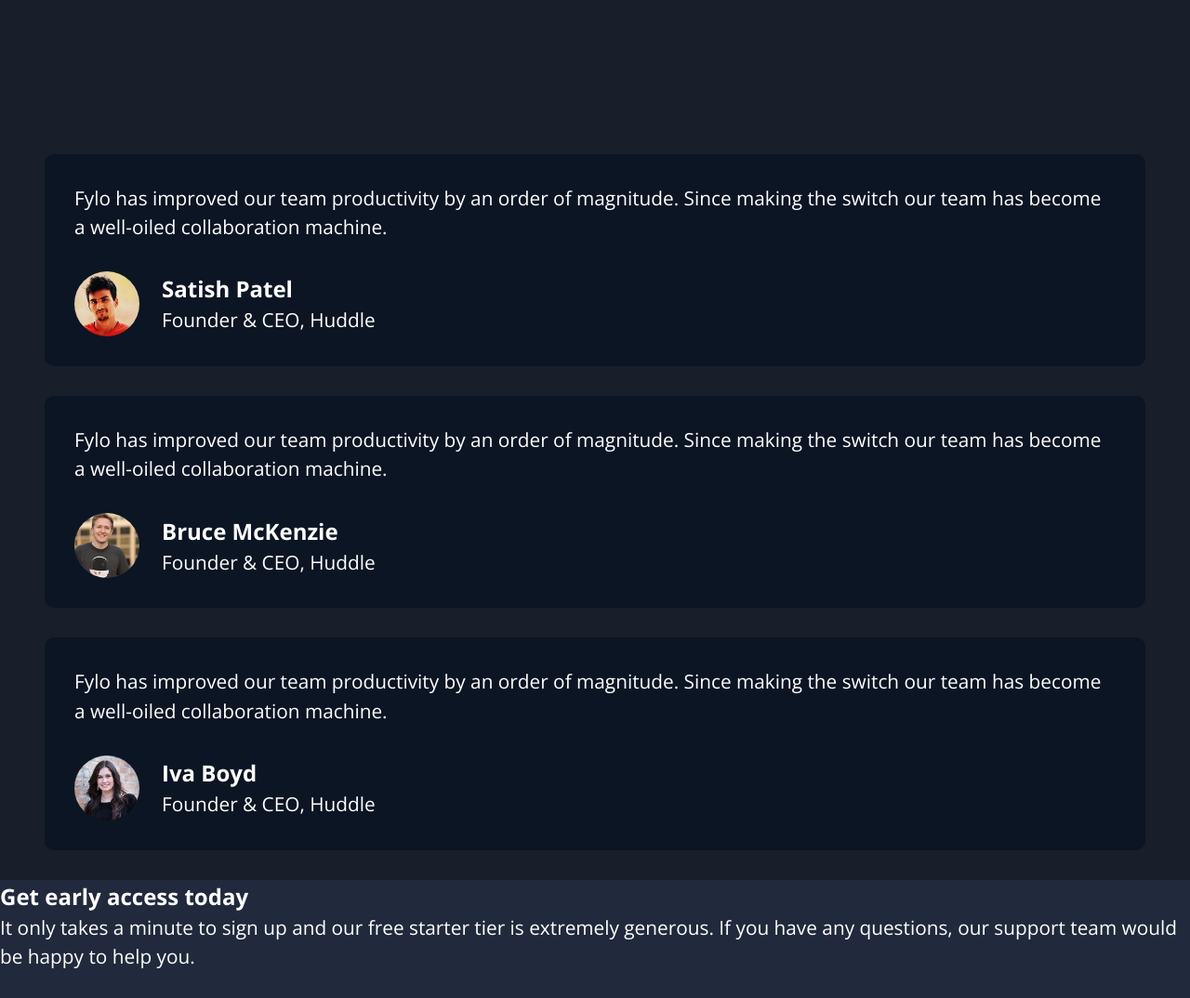
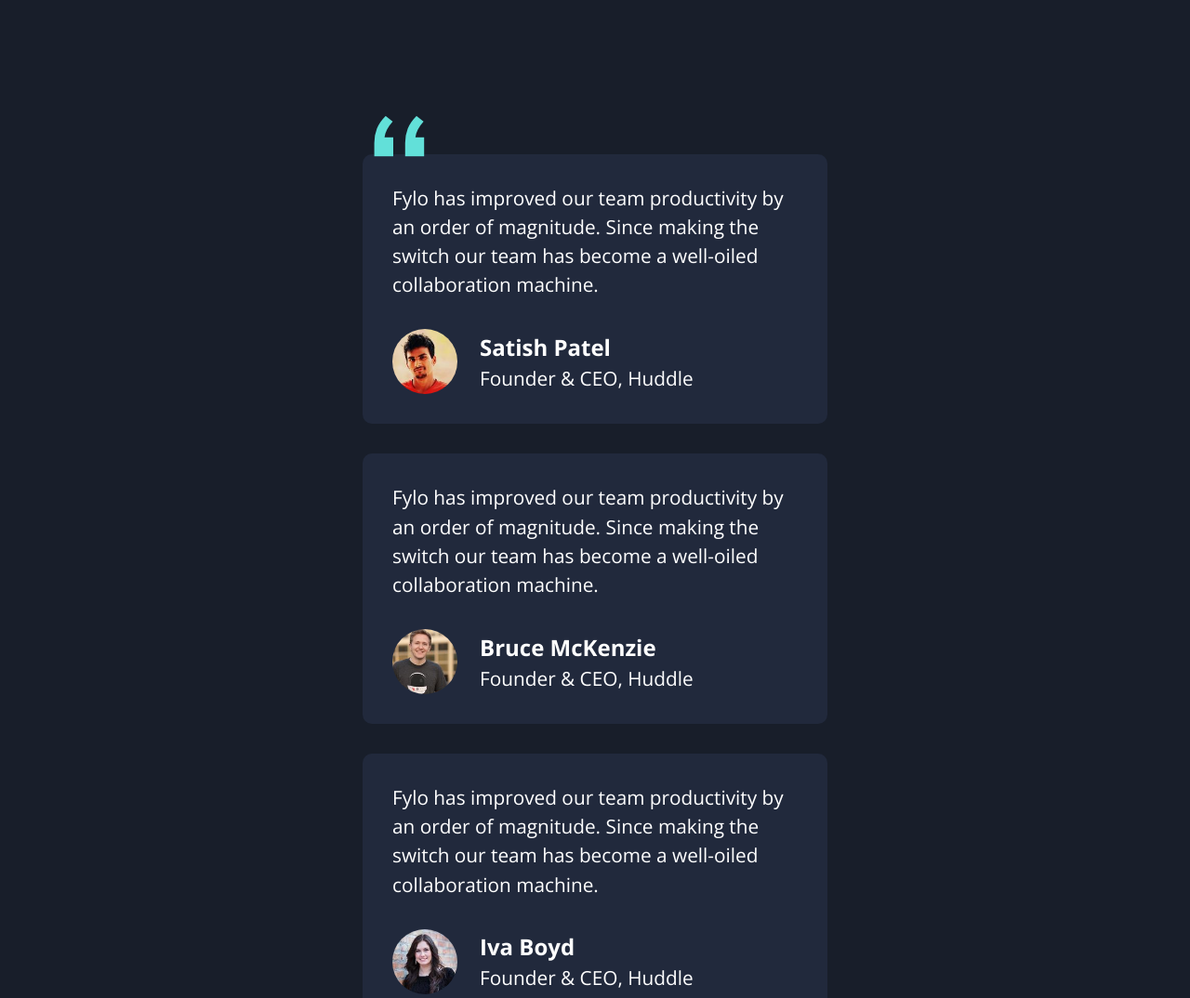
Before and after one commit to igorlech/fylo-landing, a website built with webpack: page src/index.html in a window 1280 px wide. Shown: the part 2870-3944 px from the top of the page at 93% size. Built offline with nearby package versions, Linux system fonts and the light colour scheme.

Commit message:
testimonials corrected, footer signup started

```diff
--- a/src/components/footer/footer.scss
+++ b/src/components/footer/footer.scss
@@ -1,5 +1,12 @@
 footer {
     background-color: var(--footer-bg-color);
+}
+
+.footer-signup {
+    background-color: var(--nav-bg-color);
+    padding: var(--default-spacing);
+    margin: var(--middle-spacing);
+    max-width: 600px;
 }
 
 .footer-nav {
--- a/src/components/testimonials/testimonials.scss
+++ b/src/components/testimonials/testimonials.scss
@@ -1,5 +1,10 @@
 .testimonials {
     display: grid;
+    place-content: center;
+}
+
+.testimonials-content {
+    position: relative;
 }
 
 .testimonials-item {
@@ -7,6 +12,13 @@
     padding: var(--medium-spacing);
     background-color: var(--testimonials-bg-color);
     border-radius: 10px;
+    max-width: 500px;
+}
+
+.testimonials-picture {
+    position: absolute;
+    left: 10%;
+    top: -10px;
 }
 
 .testimonials-person {
--- a/src/index.html
+++ b/src/index.html
@@ -92,6 +92,9 @@
             <section class="testimonials">
                 <div class="testimonials-content">
                     <div class="testimonials-item">
+                        <div class="testimonials-picture">
+                            <img src="./assets/images/bg-quotes.png" alt="Testimonials quote" class="testimonials-img" />
+                        </div>
                         <p>
                             Fylo has improved our team productivity by an order of magnitude. Since making the switch our team has become a
                             well-oiled collaboration machine.
--- a/src/styles/variables.scss
+++ b/src/styles/variables.scss
@@ -1,9 +1,9 @@
 :root {
     // Colors
-    --nav-bg-color: hsl(217, 28%, 15%);
-    --primary-bg-color: hsl(218, 28%, 13%);
-    --testimonials-bg-color: hsl(216, 53%, 9%);
-    --footer-bg-color: hsl(219, 30%, 18%);
+    --nav-bg-color: #1b2330;
+    --primary-bg-color: #181e2a;
+    --testimonials-bg-color: #21293c;
+    --footer-bg-color: #0c1524;
 
     --cyan-color: hsl(176, 68%, 64%);
     --blue-color: hsl(198, 60%, 50%);
```
